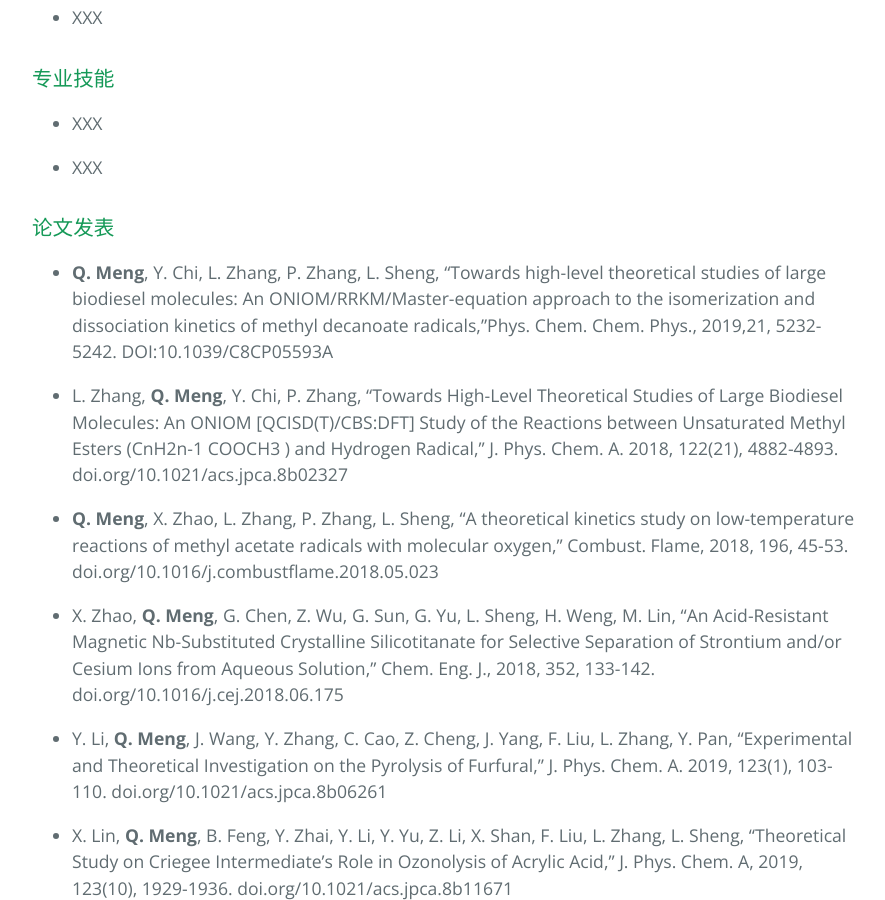
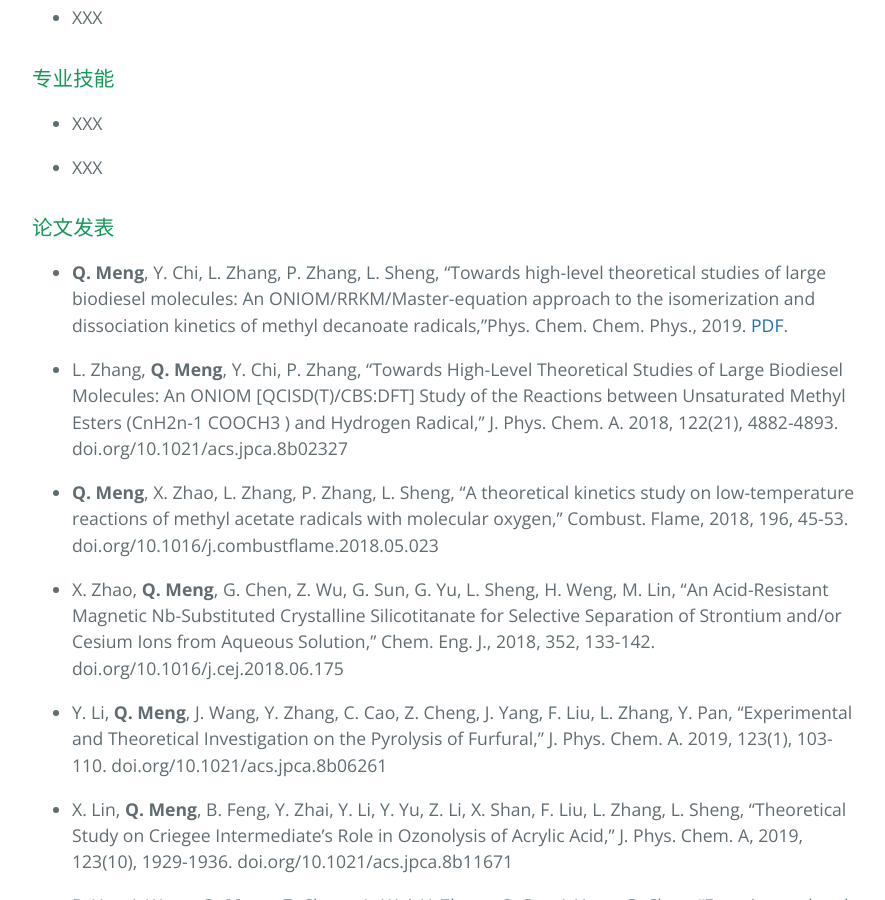
Before and after one commit to mengqh321/mengqh321.github.io, a Jekyll site: the page built from index.md, in a window 1280 px wide and 900 px high, scrolled down 652 px. Shown: the whole window, without its empty margins (192-1077 px from the left). Built offline with Jekyll 4.4.1, drawn with Linux system fonts in a browser that asks for light colours; our own code applies the rules of GitHub Pages for plain Markdown files.

Commit message:
update index

```diff
--- a/index.md
+++ b/index.md
@@ -34,7 +34,7 @@
 - XXX
 
 ### 论文发表
-- **Q. Meng**, Y. Chi, L. Zhang, P. Zhang, L. Sheng, “Towards high-level theoretical studies of large biodiesel molecules: An ONIOM/RRKM/Master-equation approach to the isomerization and dissociation kinetics of methyl decanoate radicals,”Phys. Chem. Chem. Phys., 2019,21, 5232-5242. DOI:10.1039/C8CP05593A
+- **Q. Meng**, Y. Chi, L. Zhang, P. Zhang, L. Sheng, “Towards high-level theoretical studies of large biodiesel molecules: An ONIOM/RRKM/Master-equation approach to the isomerization and dissociation kinetics of methyl decanoate radicals,”Phys. Chem. Chem. Phys., 2019. [PDF](./publication/publication.pdf).
 
 - L. Zhang, **Q. Meng**, Y. Chi, P. Zhang, “Towards High-Level Theoretical Studies of Large Biodiesel Molecules: An ONIOM [QCISD(T)/CBS:DFT] Study of the Reactions between Unsaturated Methyl Esters (CnH2n-1 COOCH3 ) and Hydrogen Radical,” J. Phys. Chem. A. 2018, 122(21), 4882-4893. doi.org/10.1021/acs.jpca.8b02327
 
```
Also changed, not shown: 1 other file.
